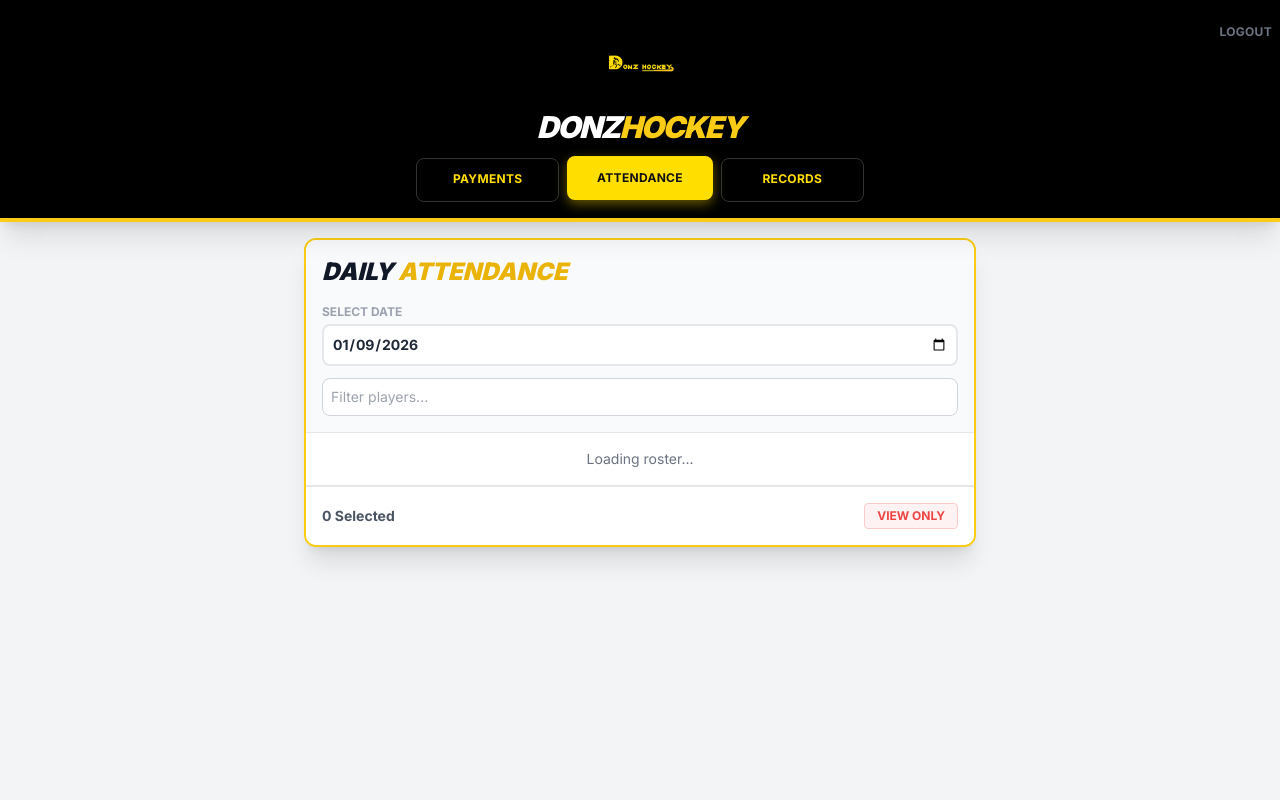
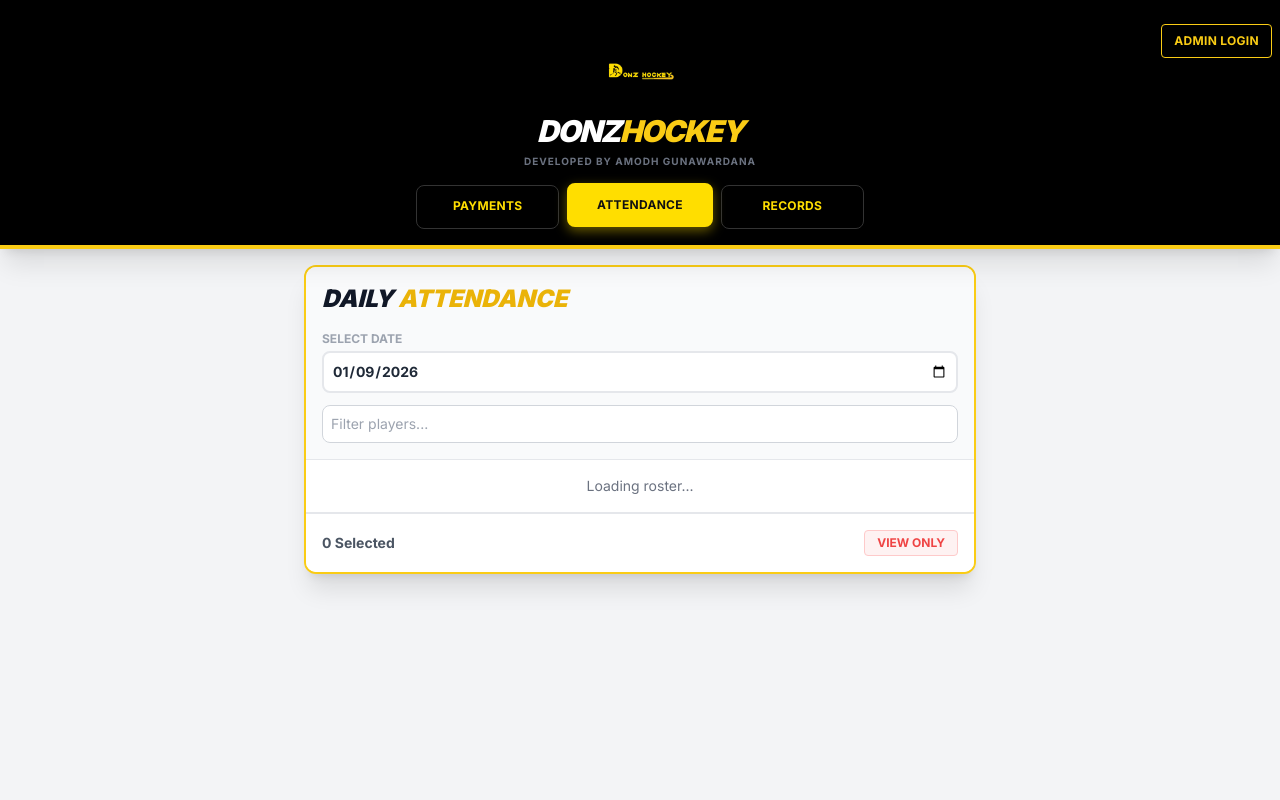
Before and after one commit to cc1-a/donz_hockey_app_attendace_checker, a Flask app: page /attendance in a window 1280 px wide. Run offline with Flask 3, Linux system fonts and the light colour scheme; some libraries are stand-ins or nearby versions.

Commit message:
Update base.html

```diff
--- a/templates/base.html
+++ b/templates/base.html
@@ -5,9 +5,36 @@
     <meta name="viewport" content="width=device-width, initial-scale=1.0">
     <title>{% block title %}Donz Hockey{% endblock %}</title>
     <script src="https://cdn.tailwindcss.com"></script>
+    <link href="https://fonts.googleapis.com/css2?family=Inter:wght@400;600;700;900&display=swap" rel="stylesheet">
     <link rel="stylesheet" href="{{ url_for('static', filename='base.css') }}">
+
+    <style>
+        #login-modal {
+            display: none;
+            position: fixed;
+            inset: 0;
+            background: rgba(0,0,0,0.85);
+            z-index: 9999;
+            align-items: center;
+            justify-content: center;
+            backdrop-filter: blur(5px);
+        }
+        .modal-box {
+            background: white;
+            padding: 30px;
+            border-radius: 16px;
+            width: 90%;
+            max-width: 350px;
+            border: 4px solid #FFDE00;
+            animation: popIn 0.3s cubic-bezier(0.175, 0.885, 0.32, 1.275);
+        }
+        @keyframes popIn {
+            from { opacity: 0; transform: scale(0.8); }
+            to { opacity: 1; transform: scale(1); }
+        }
+    </style>
 </head>
-<body class="opacity-0 transition-opacity duration-500 bg-gray-100">
+<body class="opacity-0 transition-opacity duration-500 bg-gray-100 flex flex-col min-h-screen">
 
     <!-- LOADER -->
     <div id="app-loader">
@@ -18,26 +45,35 @@
         <p class="text-yellow-500 font-mono text-xs mt-3 tracking-widest uppercase">Initializing System...</p>
     </div>
 
-    <!-- CONTENT -->
-    <div id="main-content">
+    <!-- MAIN CONTENT WRAPPER -->
+    <div id="main-content" class="flex-grow">
         <!-- Nav -->
         <nav class="bg-black pt-6 pb-4 px-2 shadow-xl sticky top-0 z-50 border-b-4 border-yellow-400">
             <div class="max-w-7xl mx-auto flex flex-col items-center relative">
 
-                <!-- Logout (Top Right) -->
-                <a href="/logout" class="absolute right-0 top-0 text-gray-500 hover:text-red-500 text-xs font-bold uppercase tracking-wide">
-                    Logout
-                </a>
+                <!-- ADMIN LOGIN BUTTON (Top Right) -->
+                {% if session.get('user') %}
+                    <a href="{{ url_for('logout') }}" class="absolute right-0 top-0 text-red-500 hover:text-white text-xs font-bold uppercase tracking-wide py-2 px-3 border border-red-500 rounded hover:bg-red-600 transition">
+                        Logout
+                    </a>
+                {% else %}
+                    <button onclick="openModal()" class="absolute right-0 top-0 text-yellow-400 hover:text-white text-xs font-bold uppercase tracking-wide py-2 px-3 border border-yellow-400 rounded hover:bg-gray-800 transition">
+                        Admin Login
+                    </button>
+                {% endif %}
 
-                <!-- BRANDING HEADER -->
-                <div class="flex flex-col items-center justify-center gap-2 mb-4">
-                    <!-- Bigger Logo -->
+                <!-- BRANDING -->
+                <div class="flex flex-col items-center justify-center gap-1 mb-4 mt-2">
                     <img src="{{ url_for('static', filename='img/logo.png') }}" class="h-20 w-auto block drop-shadow-lg" alt="Logo">
 
-                    <!-- Text Restored -->
                     <span class="text-white font-black text-3xl tracking-tighter italic leading-none">
                         DONZ<span class="text-yellow-400">HOCKEY</span>
                     </span>
+
+                    <!-- DEVELOPER CREDIT (MOVED HERE) -->
+                    <a href="https://amodhgunawardana.vercel.app/" target="_blank" class="text-[10px] font-bold text-gray-500 uppercase tracking-widest hover:text-yellow-400 transition mt-1">
+                        Developed by Amodh Gunawardana
+                    </a>
                 </div>
 
                 <!-- Tabs -->
@@ -60,6 +96,34 @@
         </main>
     </div>
 
+    <!-- LOGIN MODAL -->
+    <div id="login-modal">
+        <div class="modal-box">
+            <div class="flex justify-between items-center mb-4">
+                <h2 class="text-xl font-black uppercase italic">Admin Access</h2>
+                <button onclick="closeModal()" class="text-2xl font-bold hover:text-red-500">&times;</button>
+            </div>
+
+            <div id="login-error-msg" class="hidden bg-red-100 text-red-700 p-2 rounded mb-3 text-xs font-bold text-center">
+                Invalid Credentials
+            </div>
+
+            <form action="{{ url_for('login') }}" method="POST">
+                <div class="mb-3">
+                    <label class="block text-xs font-bold text-gray-500 uppercase mb-1">Username</label>
+                    <input type="text" name="username" class="w-full p-2 border-2 border-gray-300 rounded focus:border-yellow-400 outline-none font-bold">
+                </div>
+                <div class="mb-6">
+                    <label class="block text-xs font-bold text-gray-500 uppercase mb-1">Password</label>
+                    <input type="password" name="password" class="w-full p-2 border-2 border-gray-300 rounded focus:border-yellow-400 outline-none font-bold">
+                </div>
+                <button type="submit" class="w-full bg-black text-yellow-400 font-black py-3 rounded hover:bg-gray-800 transition">
+                    ENTER
+                </button>
+            </form>
+        </div>
+    </div>
+
     <script>
         window.addEventListener('load', function() {
             const bar = document.getElementById('progress-bar');
@@ -75,6 +139,17 @@
                 }, 400);
             }, 800);
         });
+
+        const modal = document.getElementById('login-modal');
+        function openModal() { modal.style.display = 'flex'; }
+        function closeModal() { modal.style.display = 'none'; }
+        modal.addEventListener('click', (e) => { if(e.target === modal) closeModal(); });
+
+        const urlParams = new URLSearchParams(window.location.search);
+        if(urlParams.has('login_error')) {
+            openModal();
+            document.getElementById('login-error-msg').classList.remove('hidden');
+        }
     </script>
 </body>
 </html>
```
